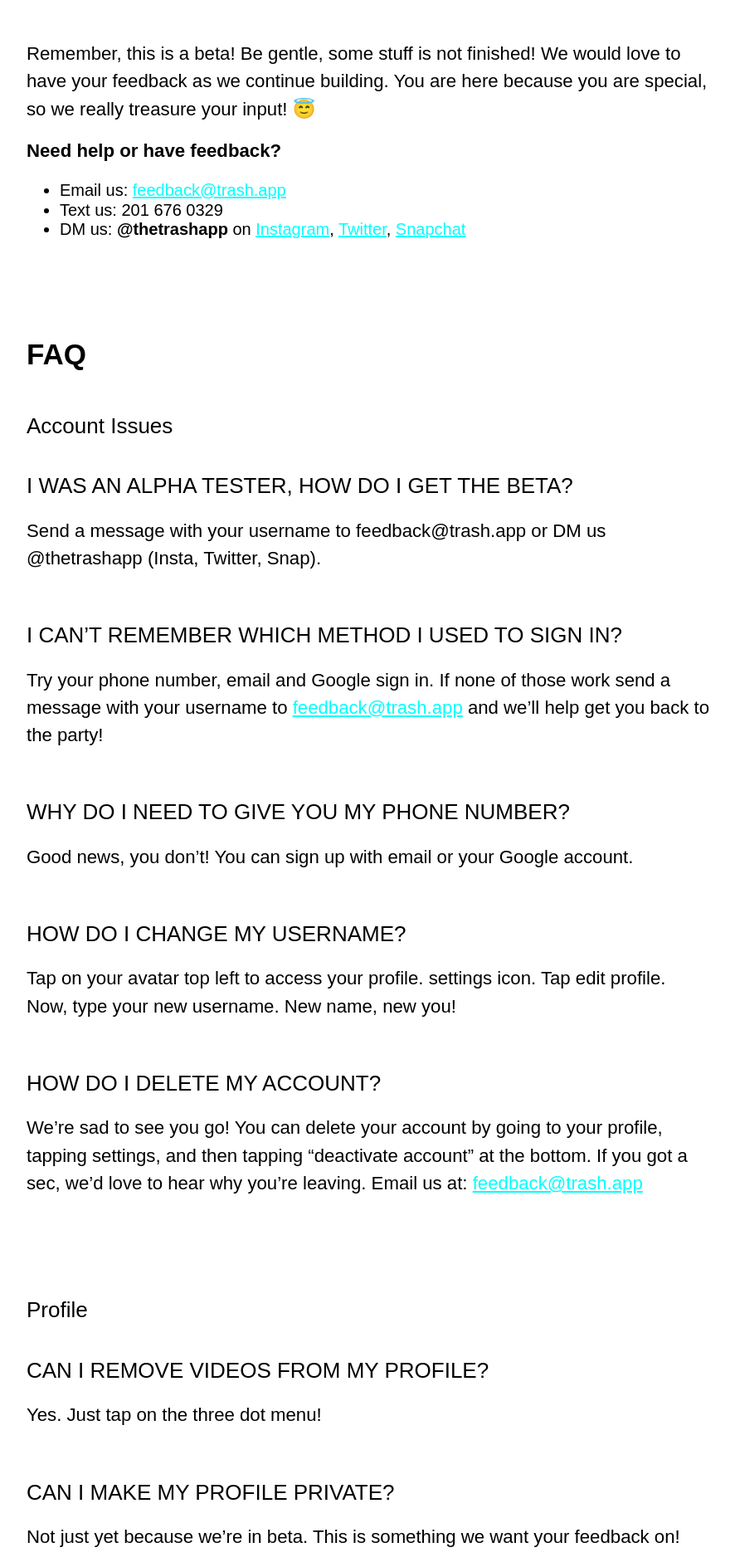
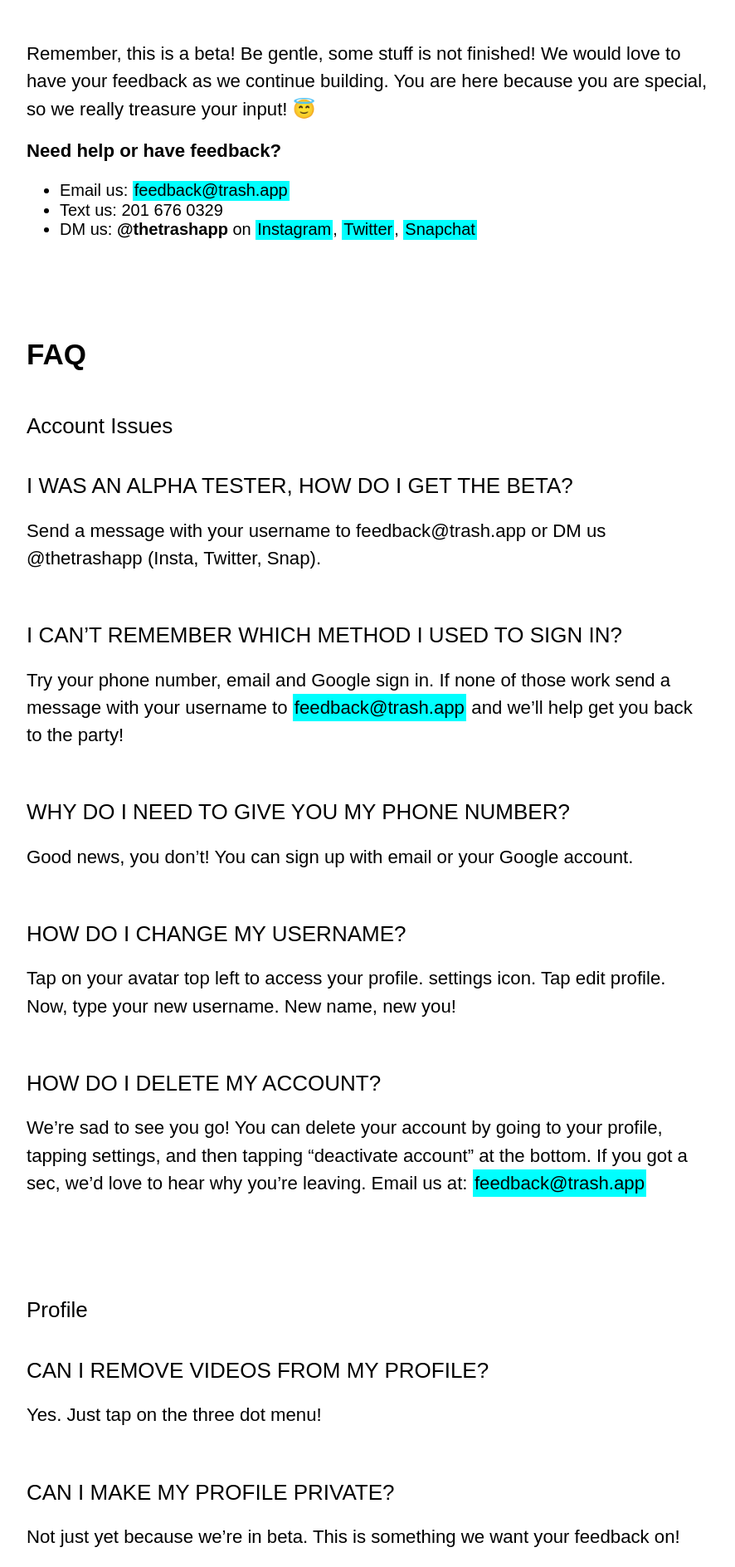
Before and after one commit to TRASH-INC/trash-inc.github.io, a Jekyll site: the page built from FAQ.html, in a window 1280 px wide. Shown: the part 448-2336 px from the top of the page at 83% size, without its empty margins (88-974 px from the left). Built offline with Jekyll 4.4.1, drawn with Linux system fonts in a browser that asks for light colours; some web fonts are replaced.

Commit message:
Update link styling sitewide and for inner pages

```diff
--- a/_sass/base/_typography.scss
+++ b/_sass/base/_typography.scss
@@ -61,12 +61,12 @@
 }
 
 a {
-  color: $action-color;
+  color: $font-color-base;
   text-decoration-skip: ink;
   transition: color $base-duration $base-timing;
 
   &:hover {
-    color: shade($action-color, 25%);
+    color: shade($font-color-base, 25%);
   }
 
   &:focus {
--- a/_sass/base/_variables.scss
+++ b/_sass/base/_variables.scss
@@ -57,7 +57,7 @@
 $focus-outline-offset: 2px;
 
 // Animations
-$base-duration: 150ms;
+$base-duration: 200ms;
 $base-timing: ease;
 
 // Screen Sizes
--- a/_sass/patterns/_page.scss
+++ b/_sass/patterns/_page.scss
@@ -1,6 +1,20 @@
 .page {
   @include padding($spacing-base);
   position: relative;
+
+  a {
+      @include padding(0 .1em);
+      background-color: $cyan;
+      color: inherit;
+      display: inline-block;
+      text-decoration: none;
+      transition: all $base-duration $base-timing;
+
+    &:hover {
+      background-color: $purple;
+      color: $white;
+    }
+  }
 
   @media (min-width: $screen-size-medium) {
     @include padding($spacing-medium);
```
